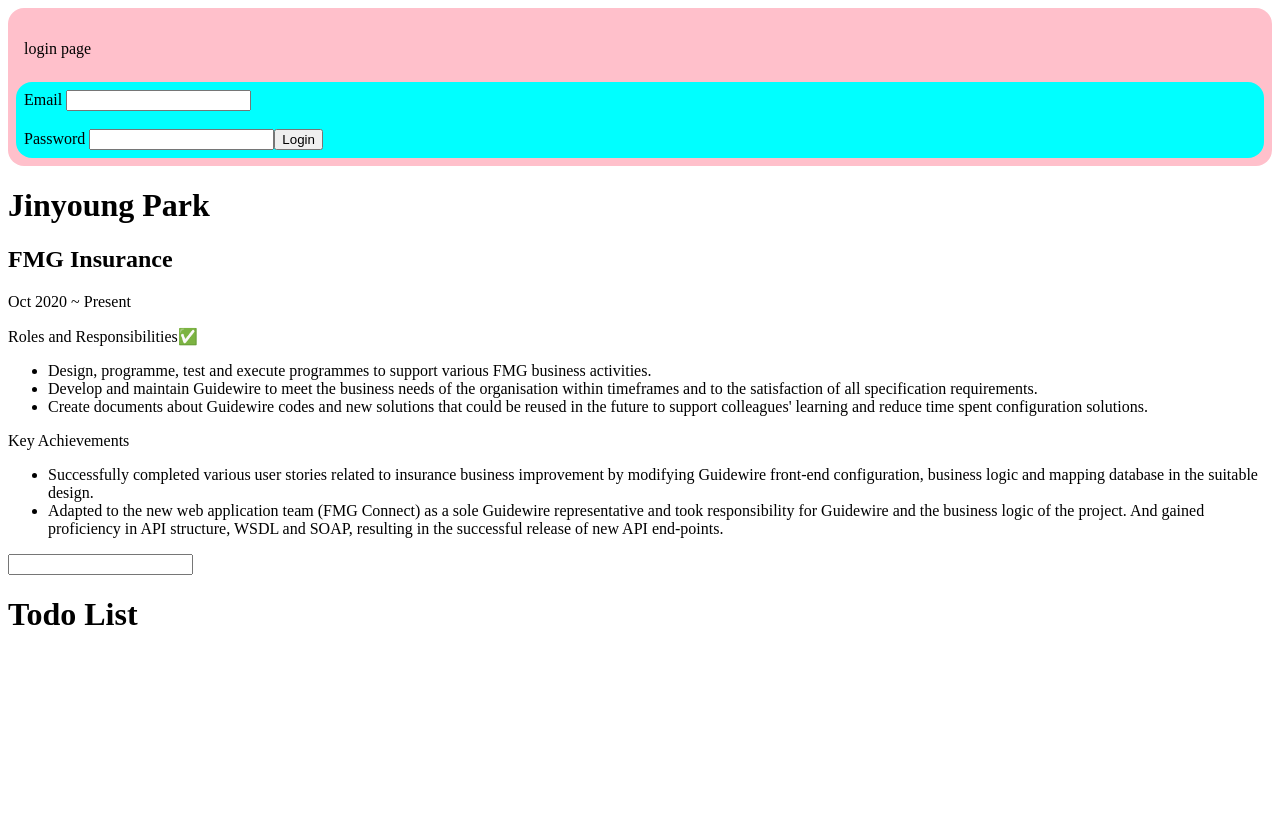
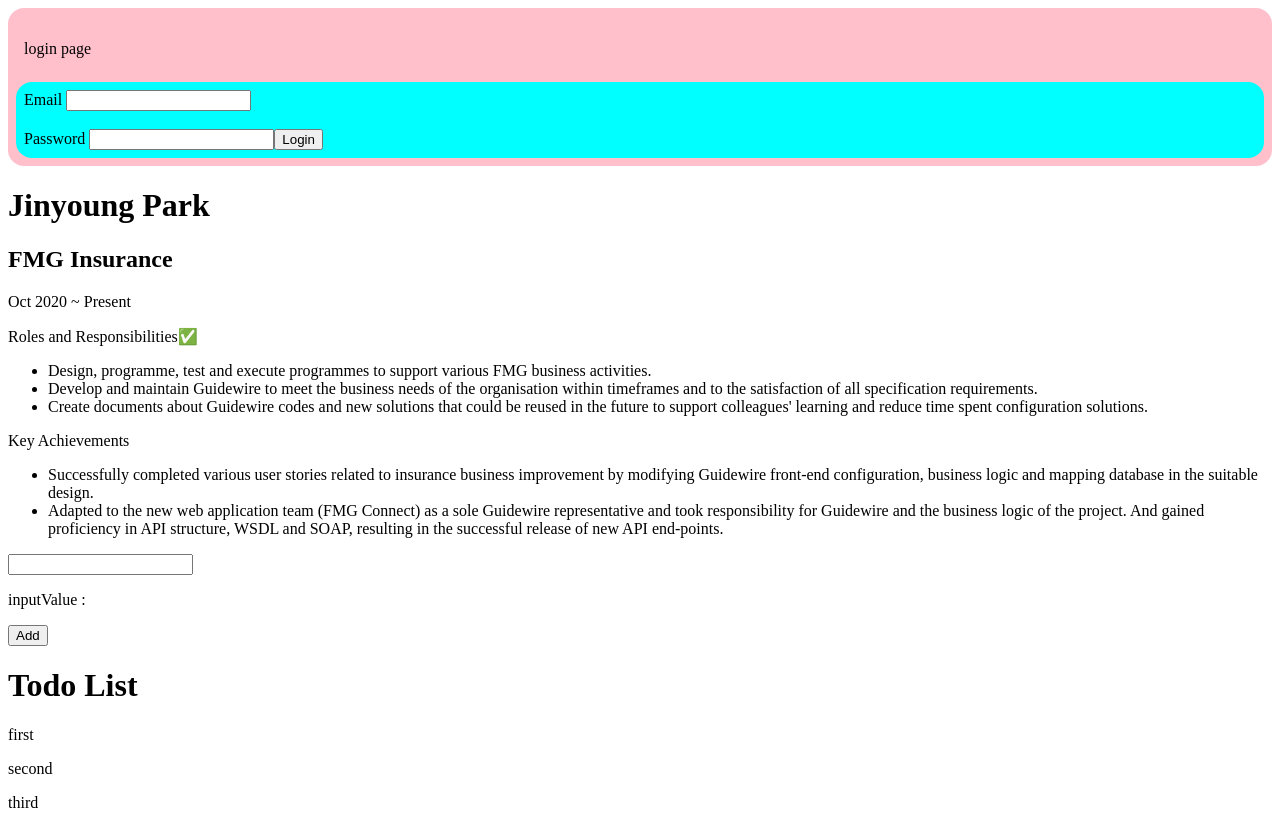
Before and after one commit to JPark2416/begin-react, a React (Create React App) app: page / in a window 1280 px wide. Before the commit the page ends 800 px from the top, so only its background shows below. Built offline with nearby package versions, Linux system fonts and the light colour scheme.

Commit message:
todo list feature

```diff
--- a/src/Containers/Home/Todo/Todo.jsx
+++ b/src/Containers/Home/Todo/Todo.jsx
@@ -2,17 +2,25 @@
 import TodoList from "./TodoList";
 
 const Todo = () => {
-  const [todoList, setTodoList] = useState([]);
+  const [todoList, setTodoList] = useState(["first", "second", "third"]);
   const [inputValue, setInputValue] = useState("");
 
   const addItem = () => {
+    console.log(inputValue);
     setTodoList([...todoList, inputValue]);
+    console.log(todoList);
   };
 
   return (
     <div>
-      <input value={inputValue} type="text" />
-      <TodoList></TodoList>
+      <input
+        value={inputValue}
+        type="text"
+        onChange={(e) => setInputValue(e.target.value)}
+      />
+      <p>inputValue : {inputValue}</p>
+      <button onClick={addItem}>Add</button>
+      <TodoList todoList={todoList}></TodoList>
     </div>
   );
 };
--- a/src/Containers/Home/Todo/TodoList.jsx
+++ b/src/Containers/Home/Todo/TodoList.jsx
@@ -1,9 +1,12 @@
 import React from "react";
 
-const TodoList = () => {
+const TodoList = (props) => {
   return (
     <div>
       <h1>Todo List</h1>
+      {props.todoList.map((todo) => (
+        <p>{todo}</p>
+      ))}
     </div>
   );
 };
```
